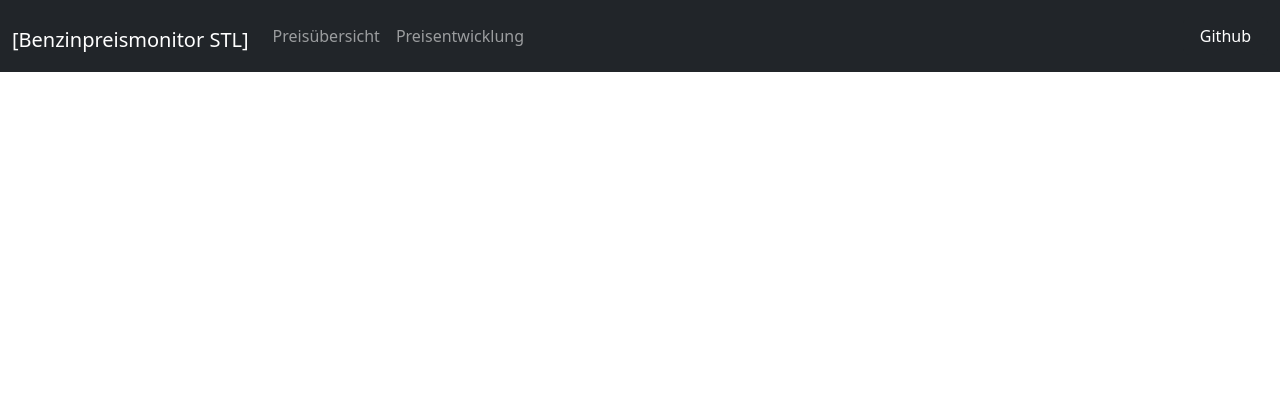
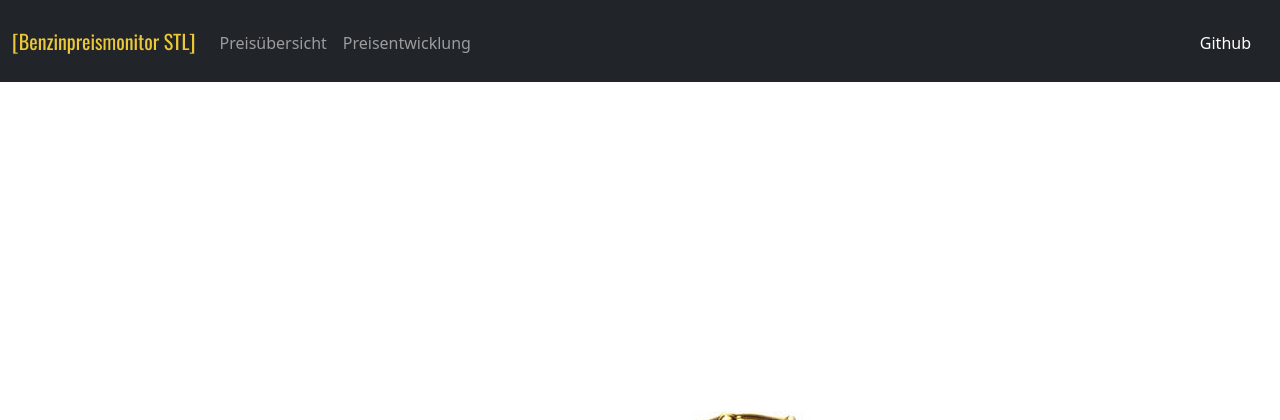
Before and after one commit to SeifertDaniel/fuellogger, a PHP site: template Templates/base.html.twig in a window 1280 px wide. Shown: the top 420 px of the page. Run offline with PHP 8.4, Linux system fonts and the light colour scheme; the template is opened without the code that fills it, so the values that code supplies are empty; some libraries are stand-ins or nearby versions.

Commit message:
add layout

```diff
--- a/Templates/base.html.twig
+++ b/Templates/base.html.twig
@@ -3,7 +3,11 @@
 <head>
     {% block head %}
         <meta http-equiv="Content-Type" content="text/html; charset=utf-8"/>
+        <link rel="preconnect" href="https://fonts.googleapis.com">
+        <link rel="preconnect" href="https://fonts.gstatic.com" crossorigin>
+        <link href="https://fonts.googleapis.com/css2?family=Oswald:wght@400;700&display=swap" rel="stylesheet">
         <link rel="stylesheet" href="assets/css/bootstrap/bootstrap.css"/>
+        <link rel="stylesheet" href="assets/css/styles.css"/>
         <script defer src="assets/js/fontawesome/all.js"></script>
         <title>{% block title %}{% endblock %} - Benzinpreismonitor</title>
     {% endblock %}
--- /dev/null
+++ b/assets/css/styles.css
@@ -0,0 +1,71 @@
+html {
+    background: url(../images/fuel.jpg) repeat-x center bottom fixed;
+    -webkit-background-size: auto;
+    -moz-background-size: auto;
+    -o-background-size: auto;
+    background-size: auto;
+}
+
+body {
+    background-color: transparent;
+}
+
+.navbar-dark h1 a.navbar-brand {
+    color: #ecc838;
+}
+
+h1, h2, h3 {
+    font-family: 'Oswald', sans-serif;
+}
+
+nav.navbar {
+    margin-bottom: 50px;
+}
+
+img, h2 {
+    margin-bottom: 30px;
+}
+
+nav > div.container-fluid {
+    padding-bottom: 10px;
+}
+
+#navbarNavDropdown {
+    margin-top: 13px;
+}
+
+table,
+.nav-tabs .nav-link.active,
+.nav-tabs .nav-item.show .nav-link {
+    background-color: rgba(255, 255, 255, 0.8);
+}
+
+table {
+    border-radius: 5px;
+}
+
+.neon {
+    /* color: #fff;*/
+    text-shadow:
+            0 0 5px #fff,
+            0 0 10px #fff,
+            0 0 20px #fff,
+            0 0 40px #ffdf00,
+            0 0 80px #ffdf00,
+            0 0 90px #ffdf00,
+            0 0 100px #ffdf00,
+            0 0 150px #ffdf00;
+}
+
+a {
+    color: darkgoldenrod;
+}
+
+a:hover {
+    color: goldenrod;
+}
+
+.table-striped > tbody > tr.closed > *,
+.table-striped > tbody > tr.closed:nth-of-type(2n+1) > * {
+    color: darkgray;
+}
```
Also changed, not shown: assets/images/fuel.jpg (added).
